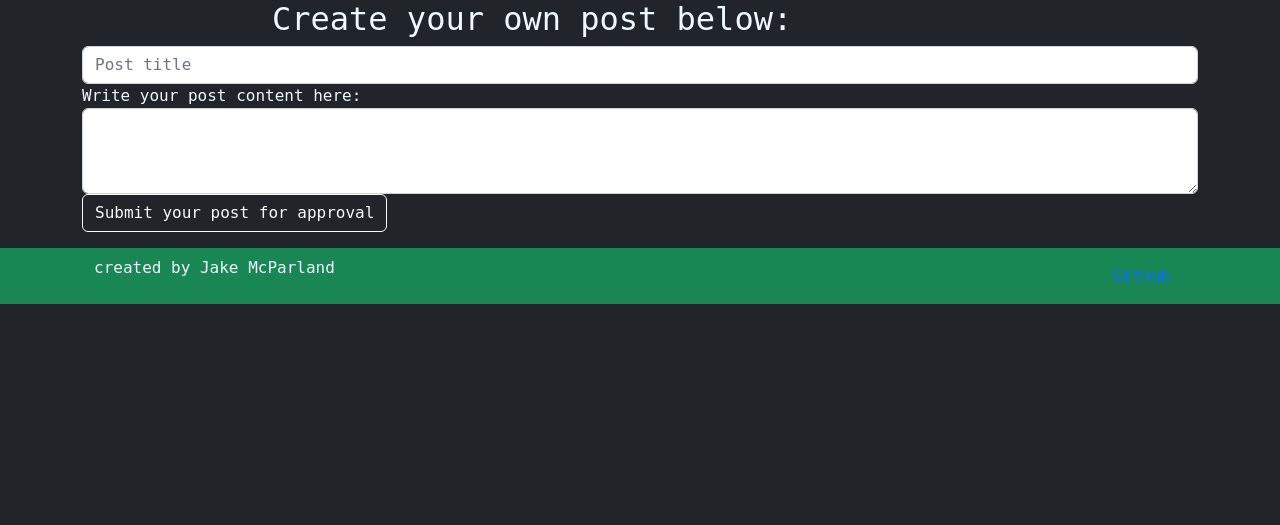
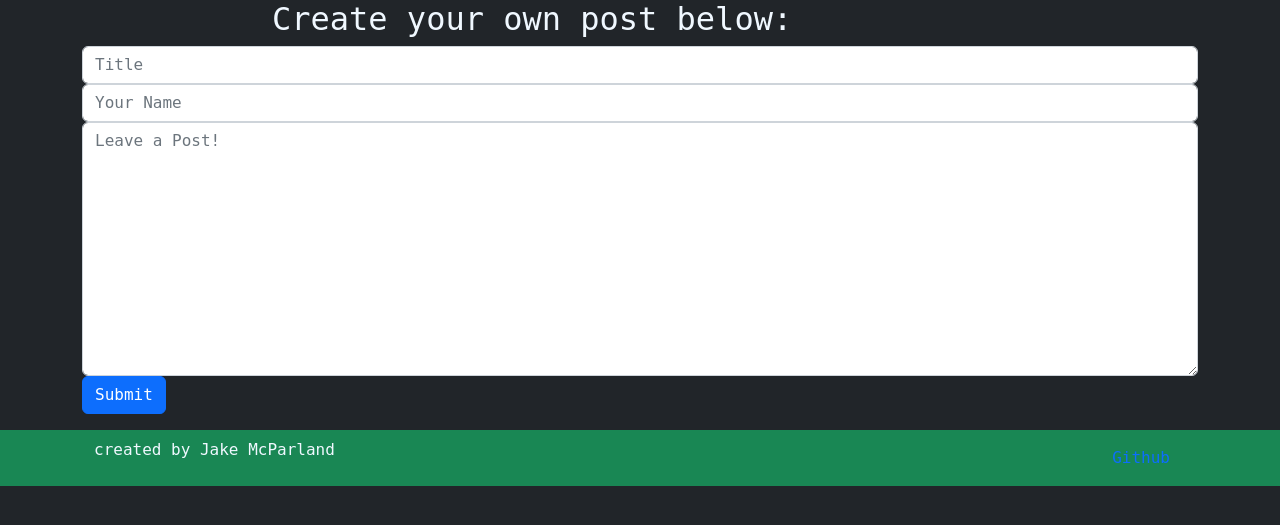
Before and after one commit to Jakemcp97/pp4-gamer-frontier-blog, a Django app: template templates/create_post.html in a window 1280 px wide. Shown: the part 70-595 px from the top of the page. Run offline with Django 3.2, Linux system fonts and the light colour scheme; the template is opened without the code that fills it: values that come from a table or form of the project are taken from there, others are empty.

Commit message:
attempt to make user post form

```diff
--- /dev/null
+++ b/blog/forms.py
@@ -0,0 +1,25 @@
+from django.http import HttpResponse
+from django import forms
+
+
+class PostForm(forms.Form):
+    title = forms.CharField(
+        max_length=255,
+        widget=forms.TextInput(attrs={
+            "class": "form-control",
+            "placeholder": "Title"
+        })
+    )
+    author = forms.CharField(
+        max_length=60,
+        widget=forms.TextInput(attrs={
+            "class": "form-control",
+            "placeholder": "Your Name"
+        })
+    )
+    content = forms.CharField(widget=forms.Textarea(
+        attrs={
+            "class": "form-control",
+            "placeholder": "Leave a Post!"
+        })
+    )
--- a/blog/urls.py
+++ b/blog/urls.py
@@ -1,7 +1,6 @@
 from . import views
 from django.urls import path, include
 from .views import *
-from .views import create_post
 
 
 urlpatterns = [
@@ -10,5 +9,5 @@ urlpatterns = [
     # posts
     path('<slug:slug>/', views.postdetail.as_view(), name='post_detail'),
     # add post
-    path('add/', views.create_post, name='create_post'),
+    path('blog_post/', views.blog_post, name='blog_post')
 ]
--- a/templates/base.html
+++ b/templates/base.html
@@ -33,7 +33,7 @@
             <a class="nav-link active" aria-current="page" href="{% url 'account_logout' %}">Logout</a>
           </li>
           <li class="nav-item">
-            <a href="{% url 'create_post' %}" class="nav-link active">Create a post</a>
+            <a href="{% url 'blog_post' %}" class="nav-link active">Create a post</a>
           </li>
           {% else %}
           <li class="nav-item">
--- a/templates/create_post.html
+++ b/templates/create_post.html
@@ -10,18 +10,19 @@
     </div>
     <div class="row">
         <div class="col-md-8-offset-md-2">
-            <form method="POST" action="create_post">
+          <form action="/post/" method="post">
             {% csrf_token %}
             <div class="form-group">
-                  <input type="text" class="form-control" id="exampleFormControlInput1" name="post_title" placeholder="Post title">
+                {{ post_form.title }}
             </div>
             <div class="form-group">
-                  <label for="exampleFormControlTextarea1">Write your post content here:</label>
-                  <textarea class="form-control" id="exampleFormControlTextarea1" rows="3" name="post_content"></textarea>
+                {{ post_form.author }}
             </div>
-                <button type="submit" class="btn btn-outline-light">
-                  Submit your post for approval
-                </button>
+            <div class="form-group">
+                {{ post_form.content }}
+            </div>
+            <a button type="submit" class="btn btn-primary" href="{% url 'home' %}" role="button">Submit</a>
+
         </form>
 
         </div>
```
Also changed, not shown: blog/views.py (+21 -10 lines). Lines whose indentation alone changed are shown as unchanged.
